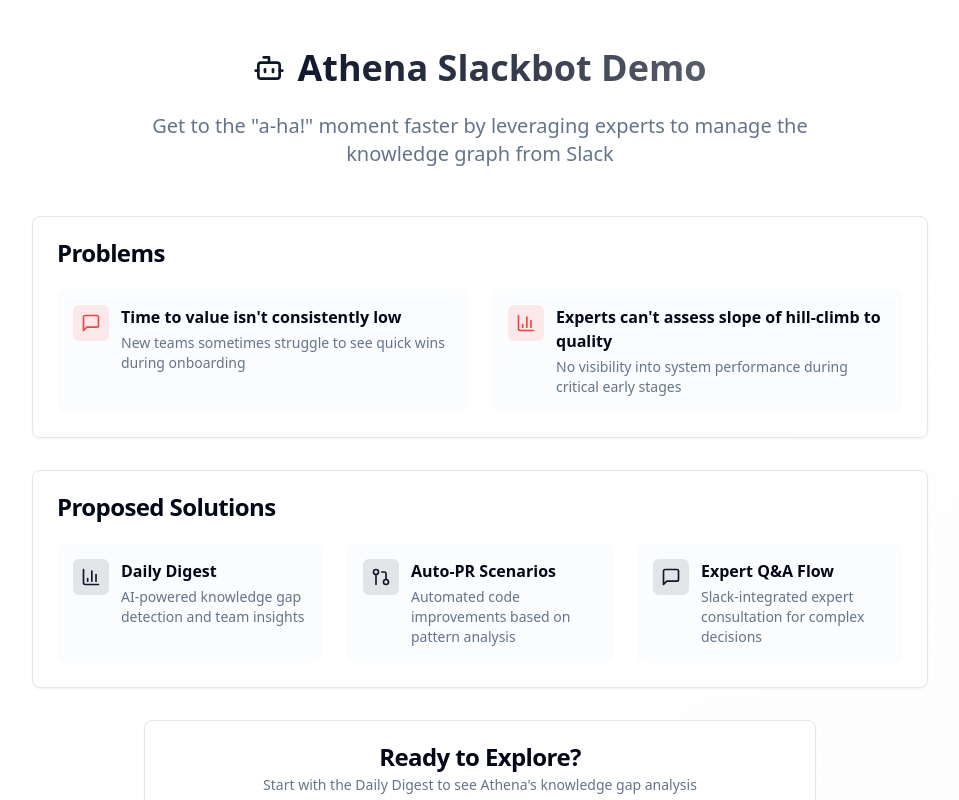
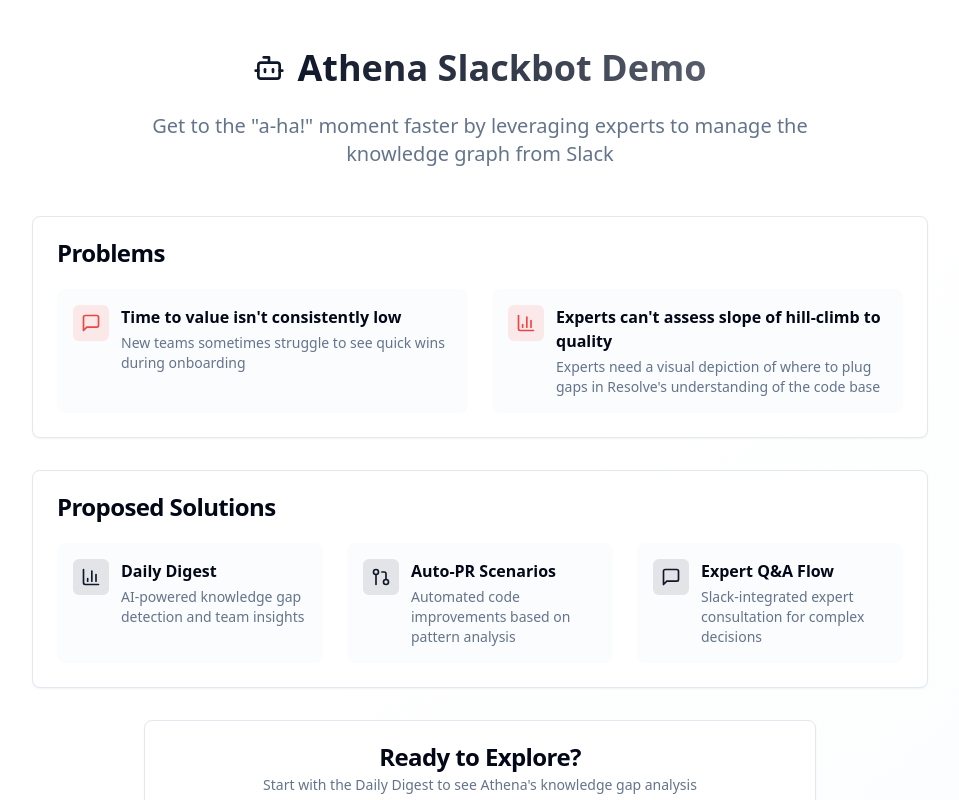
Before and after one commit to srinathsinha/athena-guide-bot, a React (Vite) app: page / in a window 1280 px wide. Shown: the top 800 px of the page, without its empty margins (160-1119 px from the left). Built offline with nearby package versions, Linux system fonts and the light colour scheme.

Commit message:
Update problem sub-text
Change sub-text of "Experts can't assess slope of hill-climb to quality" to "Experts need a visual depiction of where to plug gaps in Resolve's understanding of the code base".

```diff
--- a/src/pages/Welcome.tsx
+++ b/src/pages/Welcome.tsx
@@ -63,7 +63,7 @@ export default function Welcome() {
                 </div>
                 <div>
                   <h3 className="font-semibold mb-1">Experts can't assess slope of hill-climb to quality</h3>
-                  <p className="text-sm text-muted-foreground">No visibility into system performance during critical early stages</p>
+                  <p className="text-sm text-muted-foreground">Experts need a visual depiction of where to plug gaps in Resolve's understanding of the code base</p>
                 </div>
               </div>
             </div>
```
